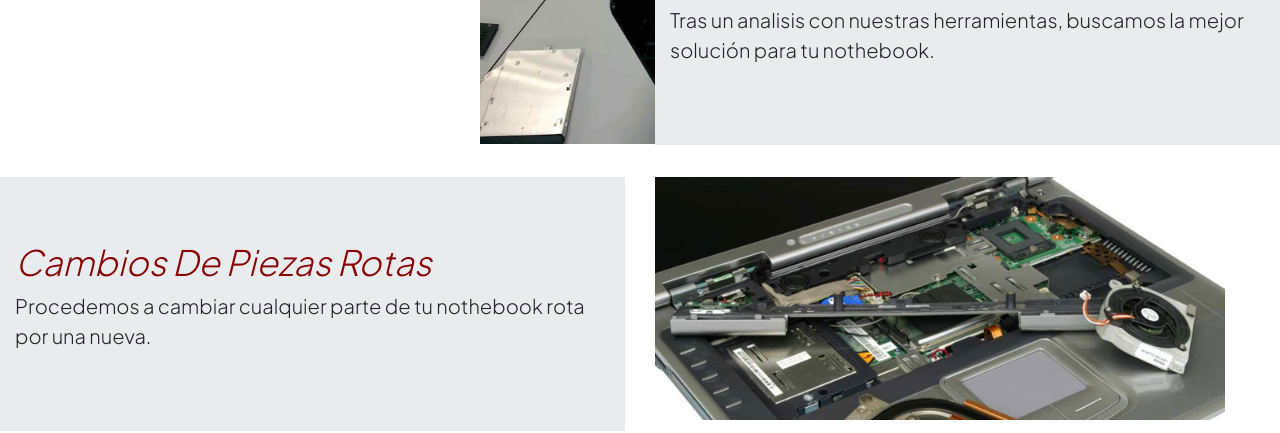
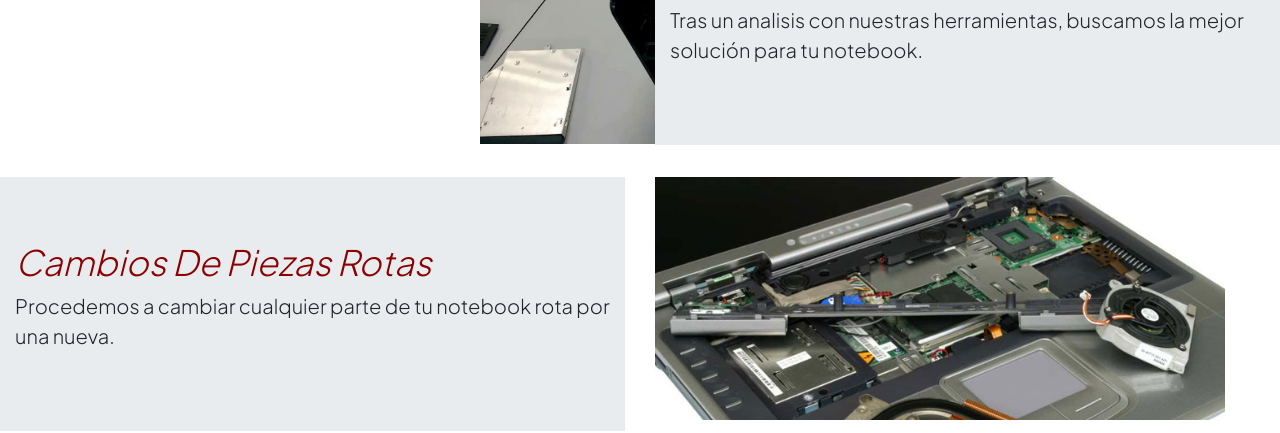
Before and after one commit to IgnacioRojos/HIR-reparaciones, a website: page views/servicios.html in a window 1280 px wide. Shown: the part 555-988 px from the top of the page. Drawn offline with nearby package versions, Linux system fonts and the light colour scheme.

Commit message:
arreglos generales errores gramaticales

```diff
--- a/views/servicios.html
+++ b/views/servicios.html
@@ -76,7 +76,7 @@
 				<div class="jumbotron jumbotron-fluid">
 				  <div class="container">
 				    <h1 class="display-4 oracion">Reparación MotherBoard</h1>
-				    <p class="lead">Tras un analisis con nuestras herramientas, buscamos la mejor solución para tu nothebook.</p>
+				    <p class="lead">Tras un analisis con nuestras herramientas, buscamos la mejor solución para tu notebook.</p>
 				  </div>
 				</div>
 			</div>
@@ -88,7 +88,7 @@
 				<div class="jumbotron jumbotron-fluid">
 				  <div class="container">
 				    <h1 class="display-4 oracion">Cambios De Piezas Rotas</h1>
-				    <p class="lead">Procedemos a cambiar cualquier parte de tu nothebook rota por una nueva.</p>
+				    <p class="lead">Procedemos a cambiar cualquier parte de tu notebook rota por una nueva.</p>
 				  </div>
 				</div>
 			</div>
```
